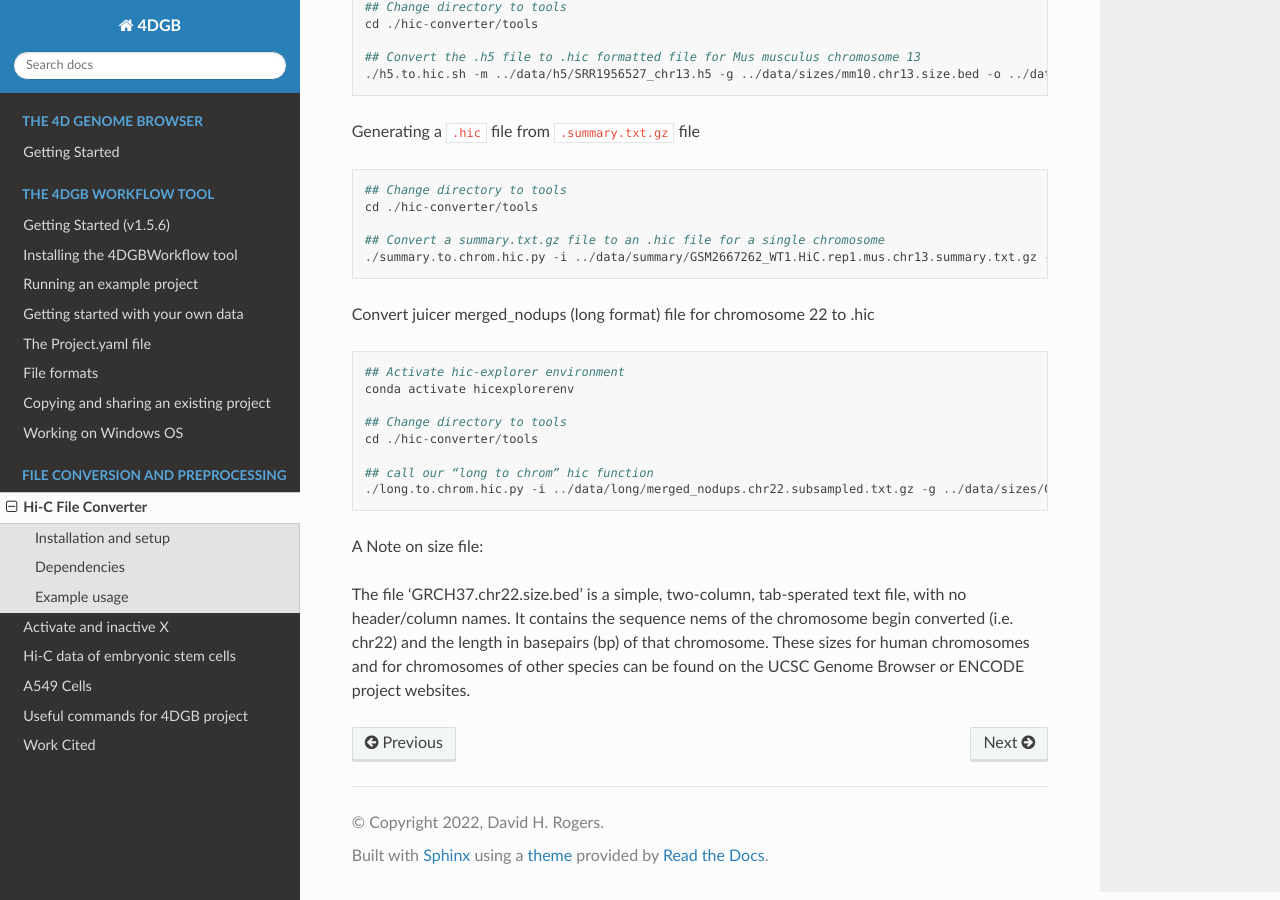
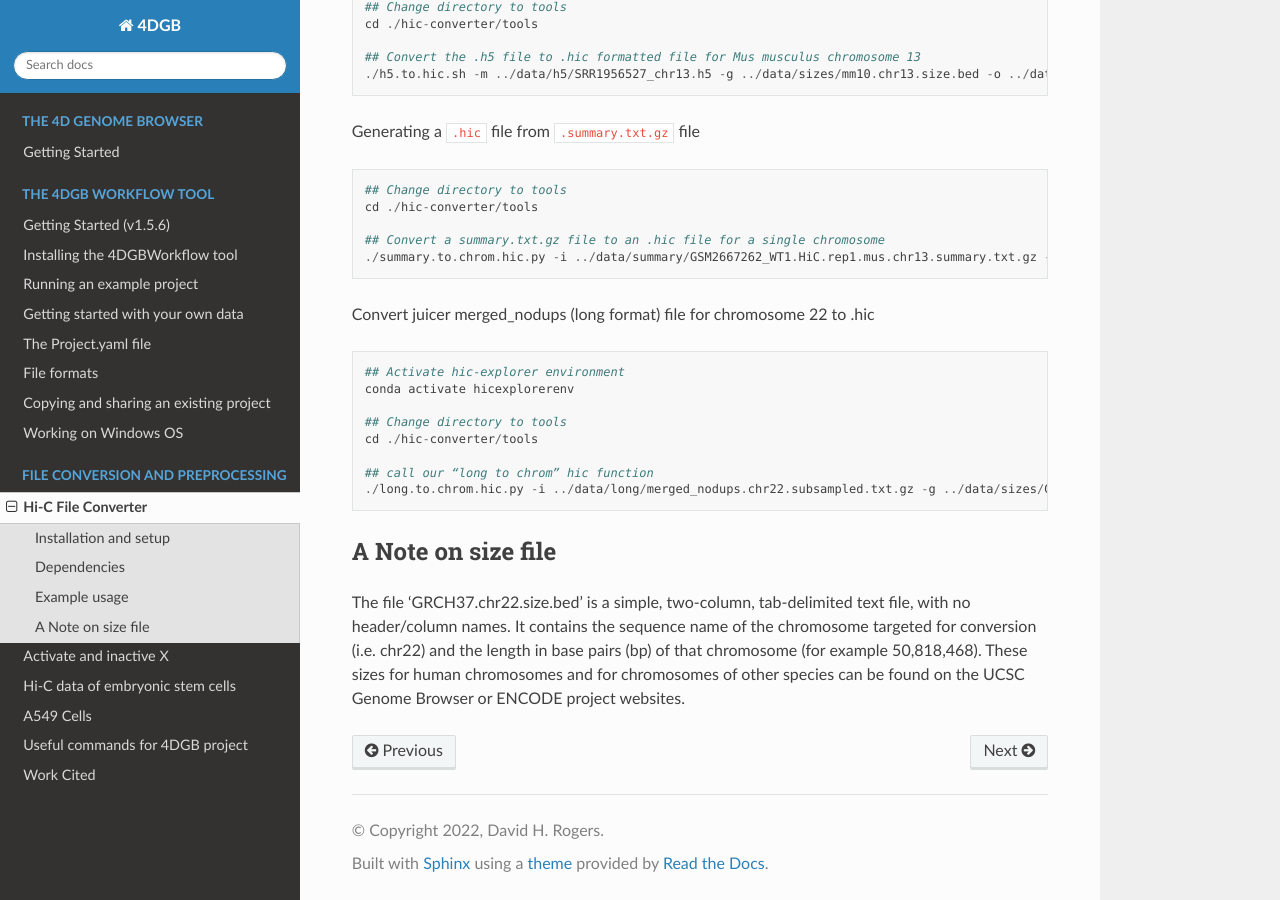
Before and after one commit to 4DGB/4dgb-readthedocs, a Sphinx documentation site: the page built from docs/scripts/hic-converter.rst, in a window 1280 px wide and 900 px high, scrolled down 1503 px. Built offline with Sphinx 7.4.7 and the Read the Docs theme 3.1.0, drawn with Linux system fonts in a browser that asks for light colours.

Commit message:
Update hic-converter.rst

```diff
--- a/docs/scripts/hic-converter.rst
+++ b/docs/scripts/hic-converter.rst
@@ -97,8 +97,10 @@ Convert juicer merged_nodups (long format) file for chromosome 22 to .hic
     ## call our “long to chrom” hic function
     ./long.to.chrom.hic.py -i ../data/long/merged_nodups.chr22.subsampled.txt.gz -g ../data/sizes/GRCh38.chr22.size.bed -c chr22 -O ../data/hic/chr22.10kb.hic -R 10000
 
-A Note on size file:
 
-The file 'GRCH37.chr22.size.bed' is a simple, two-column, tab-sperated text file, with no header/column names.
-It contains the sequence nems of the chromosome begin converted (i.e. chr22) and the length in basepairs (bp) of that chromosome.
+A Note on size file
+-------------------
+
+The file 'GRCH37.chr22.size.bed' is a simple, two-column, tab-delimited text file, with no header/column names.
+It contains the sequence name of the chromosome targeted for conversion (i.e. chr22) and the length in base pairs (bp) of that chromosome (for example 50,818,468).
 These sizes for human chromosomes and for chromosomes of other species can be found on the UCSC Genome Browser or ENCODE project websites.
```
